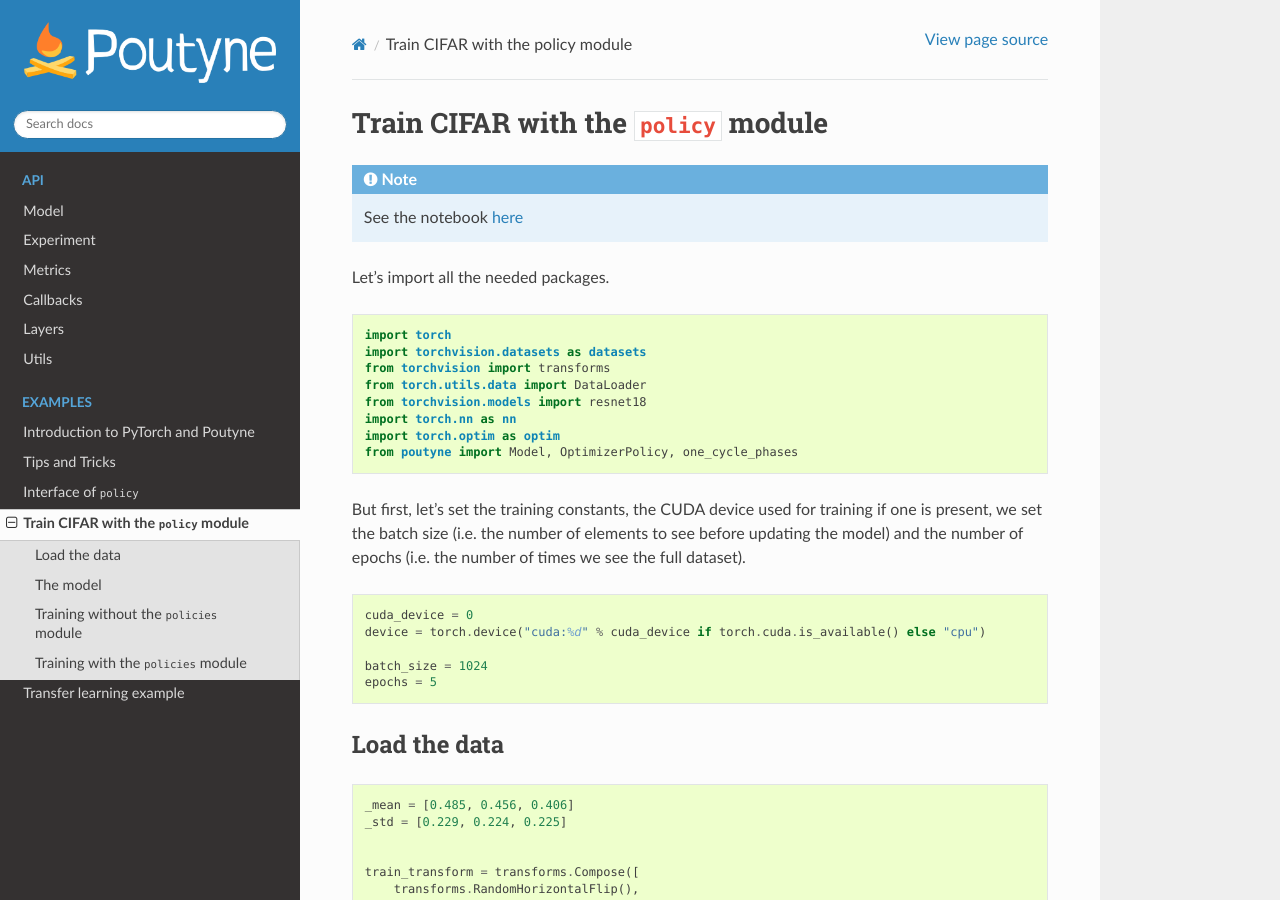
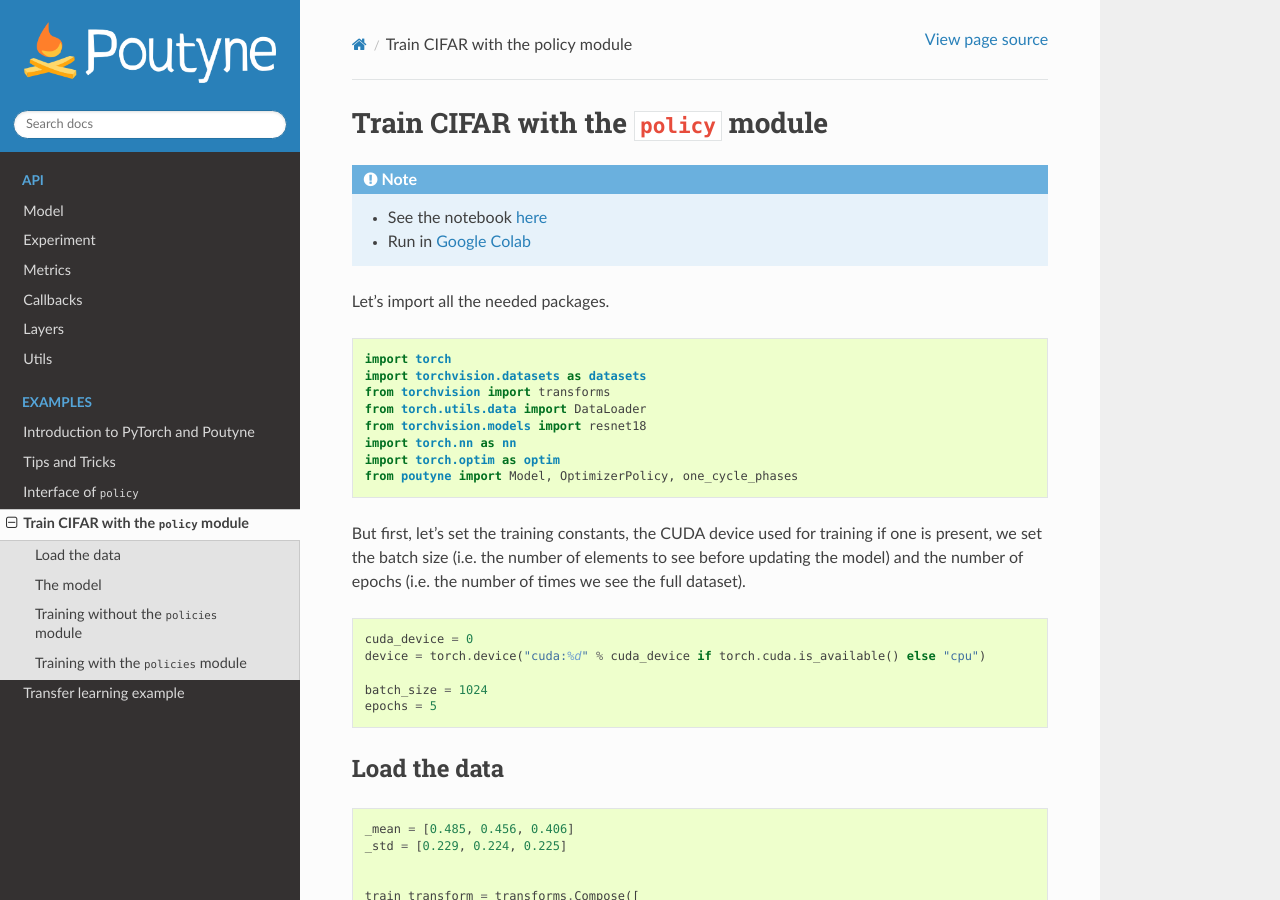
Before and after one commit to GRAAL-Research/poutyne, a Sphinx documentation site: the page built from docs/source/examples/train_with_policy_module.rst, in a window 1280 px wide and 900 px high. Built offline with Sphinx 7.4.7 and the Read the Docs theme 2.0.0, drawn with Linux system fonts in a browser that asks for light colours; the version number could not be read and is left out.

Commit message:
Add Google Colab (#90)

```diff
--- a/docs/source/examples/introduction.rst
+++ b/docs/source/examples/introduction.rst
@@ -6,7 +6,10 @@
 Introduction to PyTorch and Poutyne
 ***********************************
 
-.. note:: See the notebook `here <https://github.com/GRAAL-Research/poutyne/blob/master/examples/introduction_pytorch_poutyne.ipynb>`_
+.. note::
+
+    - See the notebook `here <https://github.com/GRAAL-Research/poutyne/blob/master/examples/introduction_pytorch_poutyne.ipynb>`_
+    - Run in `Google Colab <https://colab.research.google.com/github/GRAAL-Research/poutyne/blob/master/examples/introduction_pytorch_poutyne.ipynb>`_
 
 In this example, we train a simple fully-connected network and a simple convolutional network on MNIST. First, we train it by coding our own training loop as the PyTorch library expects of us to. Then, we use Poutyne to simplify our code.
 
--- a/docs/source/examples/policy_interface.rst
+++ b/docs/source/examples/policy_interface.rst
@@ -4,7 +4,10 @@
 Interface of ``policy``
 ***********************
 
-.. note:: See the notebook `here <https://github.com/GRAAL-Research/poutyne/blob/master/examples/policy_interface.ipynb>`_
+.. note::
+
+    - See the notebook `here <https://github.com/GRAAL-Research/poutyne/blob/master/examples/policy_interface.ipynb>`_
+    - Run in `Google Colab <https://colab.research.google.com/github/GRAAL-Research/poutyne/blob/master/examples/policy_interface.ipynb>`_
 
 About ``policy``
 ================
--- a/docs/source/examples/tips_and_tricks.rst
+++ b/docs/source/examples/tips_and_tricks.rst
@@ -4,7 +4,9 @@
 Tips and Tricks
 *************************
 
-.. note:: See the notebook `here <https://github.com/GRAAL-Research/poutyne/blob/master/examples/tips_and_tricks.ipynb>`_
+.. note::
+    - See the notebook `here <https://github.com/GRAAL-Research/poutyne/blob/master/examples/tips_and_tricks.ipynb>`_
+    - Run in `Google Colab <https://colab.research.google.com/github/GRAAL-Research/poutyne/blob/master/examples/tips_and_tricks.ipynb>`_
 
 Poutyne also over a variety of tools for fine-tuning the information generated during the training, such as colouring the training update message, a progress bar, multi-GPUs, user callbacks interface and a user naming interface for the metrics' names.
 
--- a/docs/source/examples/train_with_policy_module.rst
+++ b/docs/source/examples/train_with_policy_module.rst
@@ -4,7 +4,10 @@
 Train CIFAR with the ``policy`` module
 **************************************
 
-.. note:: See the notebook `here <https://github.com/GRAAL-Research/poutyne/blob/master/examples/policy_cifar_example.ipynb>`_
+.. note::
+
+    - See the notebook `here <https://github.com/GRAAL-Research/poutyne/blob/master/examples/policy_cifar_example.ipynb>`_
+    - Run in `Google Colab <https://colab.research.google.com/github/GRAAL-Research/poutyne/blob/master/examples/policy_cifar_example.ipynb>`_
 
 Let's import all the needed packages.
 
--- a/docs/source/examples/transfert_learning.rst
+++ b/docs/source/examples/transfert_learning.rst
@@ -3,7 +3,10 @@
 
 Transfer learning example
 **************************
-.. note:: See the notebook `here <https://github.com/GRAAL-Research/poutyne/blob/master/examples/transfert_learning.ipynb>`_
+.. note::
+
+    - See the notebook `here <https://github.com/GRAAL-Research/poutyne/blob/master/examples/transfert_learning.ipynb>`_
+    - Run in `Google Colab <https://colab.research.google.com/github/GRAAL-Research/poutyne/blob/master/examples/transfert_learning.ipynb>`_
 
 But first, let's import all the needed packages.
 
```
Also changed, not shown: README.md (+10 -0 lines), docs/source/index.rst (+9 -1 lines), 5 other files.
